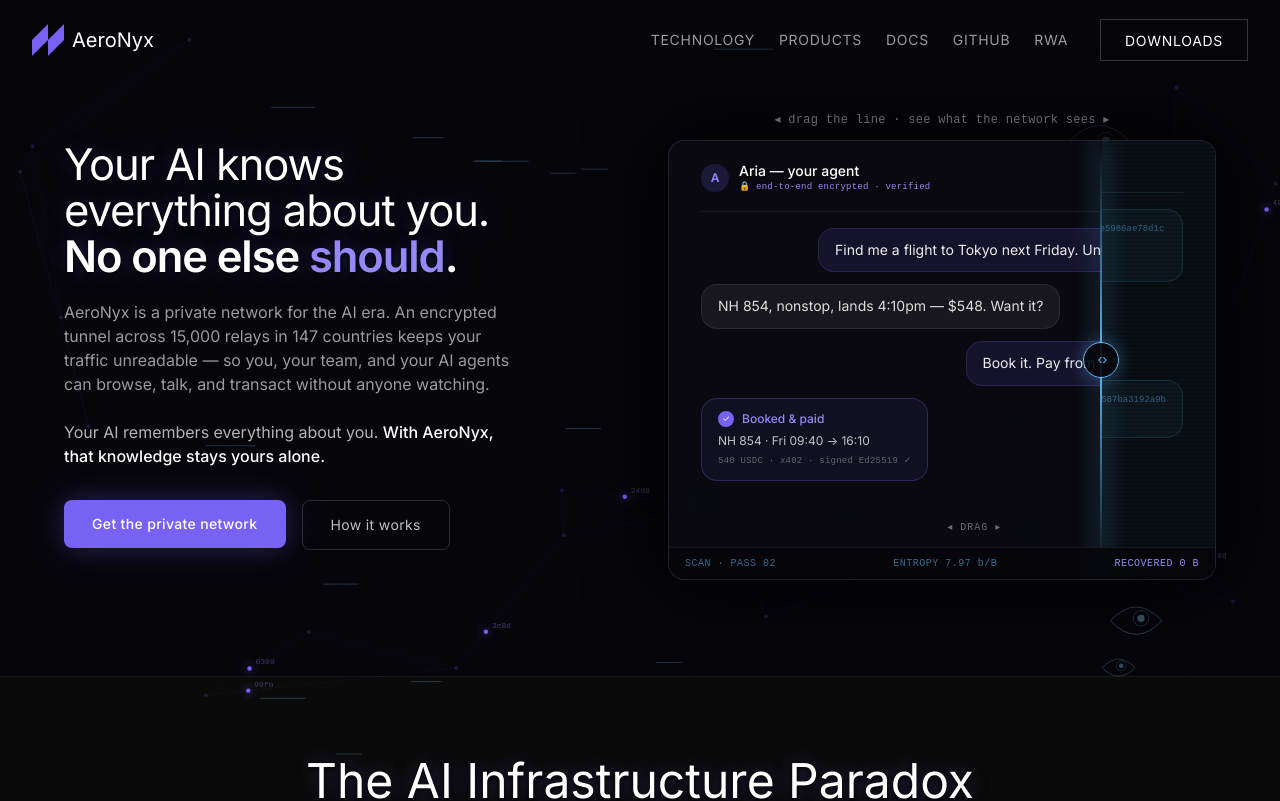
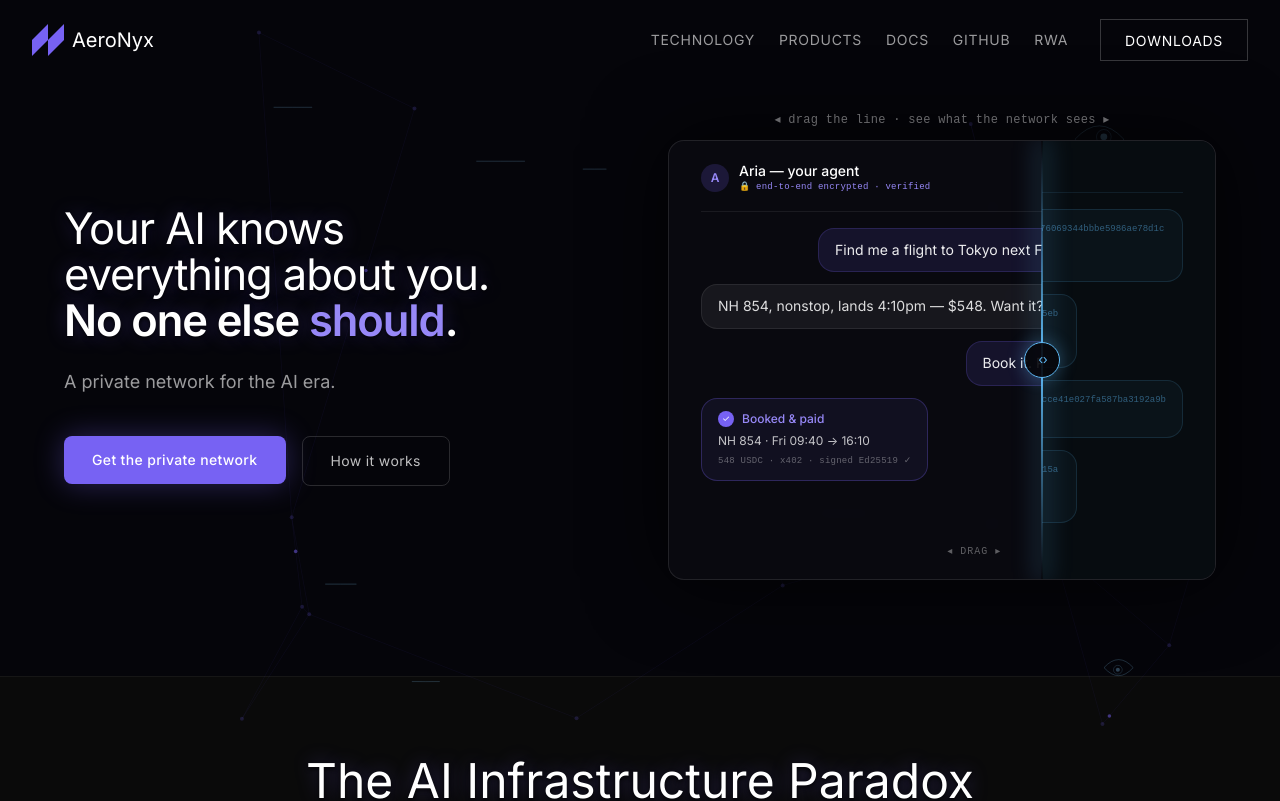
Before and after one commit to AeroNyxNetwork/AeroNyx-web, a Next.js app: page / in a window 1280 px wide. Shown: the top 801 px of the page. Built offline with nearby package versions, Linux system fonts and the light colour scheme.

Commit message:
Update NarrativeHero.js

```diff
--- a/components/sections/NarrativeHero.js
+++ b/components/sections/NarrativeHero.js
@@ -43,9 +43,9 @@
  *   - splitRef.current is assigned during render on purpose (cheap, keeps the
  *     rAF loop dependency-free). Do not move it into the hot loop's deps.
  *
- * Last Modified: v7.3.0 — Rewrote copy: positions AeroNyx as a private
- *   network (VPN/encrypted tunnel) for the AI era; removed competitor
- *   comparison. Headline unchanged.
+ * Last Modified: v7.4.0 — Restraint pass: copy down to headline + one-line
+ *   subhead + CTAs; sparser/dimmer/slower eyes; Lens stripped to scene +
+ *   divider + minimal drag hint (removed scanlines, footer monitor, stamp).
  * ============================================================================
  */
 
@@ -98,21 +98,21 @@ function WatcherField({ reduced, splitRef }) {
     };
 
     const build = () => {
-      // Eye count self-scales with area; denser so the field never feels empty.
-      // Mobile still lands around ~8-10; desktop ~20-30.
+      // Eye count self-scales with area; sparse on purpose — peripheral unease,
+      // not foreground noise. Desktop ~8-12, mobile ~4-6.
       eyes = [];
-      const n = Math.max(7, Math.floor((W * H) / 38000));
+      const n = Math.max(4, Math.floor((W * H) / 110000));
       for (let i = 0; i < n; i++) {
         eyes.push({
           x: 40 + Math.random() * (W - 80),
           y: 40 + Math.random() * (H - 80),
-          s: 11 + Math.random() * 19,
+          s: 10 + Math.random() * 16,
           open: reduced ? 0.5 : 0,
           target: reduced ? 0.5 : 1,
-          glow: 0.14,
-          nextBlink: performance.now() + 1000 + Math.random() * 6000,
+          glow: 0.1,
+          nextBlink: performance.now() + 2000 + Math.random() * 9000,
           wander: Math.random() * Math.PI * 2,
-          wspd: 0.18 + Math.random() * 0.34,
+          wspd: 0.12 + Math.random() * 0.22,
           px: 0, py: 0, pvx: 0, pvy: 0,
         });
       }
@@ -204,8 +204,8 @@ function WatcherField({ reduced, splitRef }) {
         ctx.fill();
       });
 
-      // --- packets (hex ciphertext travelling the relay mesh) ---
-      if (packets.length < 9 && Math.random() < 0.04) spawnPacket();
+      // --- packets (hex ciphertext travelling the relay mesh) — quiet, no glow ---
+      if (packets.length < 5 && Math.random() < 0.02) spawnPacket();
       packets = packets.filter((p) => p.t <= 1);
       packets.forEach((p) => {
         p.t += p.spd * dt * 2;
@@ -213,15 +213,9 @@ function WatcherField({ reduced, splitRef }) {
         p.x = A.x + (B.x - A.x) * p.t;
         p.y = A.y + (B.y - A.y) * p.t;
         ctx.beginPath();
-        ctx.arc(p.x, p.y, 2.2, 0, Math.PI * 2);
-        ctx.fillStyle = ACCENT;
-        ctx.shadowColor = ACCENT;
-        ctx.shadowBlur = 10;
+        ctx.arc(p.x, p.y, 1.8, 0, Math.PI * 2);
+        ctx.fillStyle = 'rgba(119,98,243,0.5)';
         ctx.fill();
-        ctx.shadowBlur = 0;
-        ctx.font = '8px monospace';
-        ctx.fillStyle = 'rgba(151,136,247,0.4)';
-        ctx.fillText(p.hex, p.x + 6, p.y - 4);
         if (p.t >= 1) {
           const nexts = edges.filter((e) => e.a === p.b || e.b === p.b);
           if (nexts.length && Math.random() < 0.7) {
@@ -269,17 +263,17 @@ function WatcherField({ reduced, splitRef }) {
             const d = Math.hypot(p.x - e.x, p.y - e.y);
             if (d < pd) { pd = d; pp = p; }
           });
-          if (mouse.current.active && md < 340) {
-            gx = mouse.current.x; gy = mouse.current.y; interest = 1 - md / 340;
-          } else if (pp && pd < 200) {
-            gx = pp.x; gy = pp.y; interest = (1 - pd / 200) * 0.8;
+          if (mouse.current.active && md < 260) {
+            gx = mouse.current.x; gy = mouse.current.y; interest = 1 - md / 260;
+          } else if (pp && pd < 150) {
+            gx = pp.x; gy = pp.y; interest = (1 - pd / 150) * 0.6;
           } else {
             e.wander += e.wspd * dt;
             gx = e.x + Math.cos(e.wander) * 100;
             gy = e.y + Math.sin(e.wander * 0.7) * 60;
           }
         }
-        e.glow += ((0.11 + interest * 0.55) - e.glow) * Math.min(dt * 5, 1);
+        e.glow += ((0.08 + interest * 0.38) - e.glow) * Math.min(dt * 5, 1);
 
         // Pupil spring: ~150ms lag + slight overshoot = lifelike.
         const dx = gx - e.x, dy = gy - e.y;
@@ -445,15 +439,11 @@ const NarrativeHero = () => {
   const [reduced, setReduced] = useState(false);
   const [split, setSplit] = useState(50);
   const [hint, setHint] = useState(true);
-  const [pass, setPass] = useState(1);
-  const [stamp, setStamp] = useState(false);
-  const [entropy, setEntropy] = useState('7.98');
 
   const boxRef = useRef(null);
   const scrub = useRef(false);
   const auto = useRef(true);
   const dir = useRef(1);
-  const defeatRef = useRef(0);
   const splitRef = useRef(50);
 
   // Mirror split into a ref so the rAF loop reads it without re-subscribing.
@@ -473,38 +463,28 @@ const NarrativeHero = () => {
     };
   }, []);
 
-  // Auto-sweep the Lens until the visitor interacts.
+  // Auto-sweep the Lens gently until the visitor interacts. Quiet loop —
+  // no stamp/ceremony, just a slow back-and-forth so the idea reads itself.
   useEffect(() => {
     if (reduced) { setSplit(50); return; }
-    let raf, segStart = performance.now(), stamping = false;
+    let raf, segStart = performance.now();
     const loop = (now) => {
       if (scrub.current || !auto.current) { segStart = now; raf = requestAnimationFrame(loop); return; }
-      if (stamping) {
-        if (now - segStart > 1400) { stamping = false; setStamp(false); setPass((p) => p + 1); segStart = now; }
-        raf = requestAnimationFrame(loop);
-        return;
-      }
-      const period = 4200;
+      const period = 5200;
       const t = (now - segStart) / period;
       if (t >= 1) {
         segStart = now;
-        if (dir.current === 1) {
-          stamping = true; setStamp(true);
-          defeatRef.current = now + 1900;
-          setSplit(96);
-        }
         dir.current *= -1;
       } else {
         const e = t < 0.5 ? 2 * t * t : 1 - Math.pow(-2 * t + 2, 2) / 2;
-        const from = dir.current === 1 ? 6 : 96;
-        const to = dir.current === 1 ? 96 : 6;
+        const from = dir.current === 1 ? 18 : 82;
+        const to = dir.current === 1 ? 82 : 18;
         setSplit(from + (to - from) * e);
       }
       raf = requestAnimationFrame(loop);
     };
     raf = requestAnimationFrame(loop);
-    const ent = setInterval(() => setEntropy((7.95 + Math.random() * 0.05).toFixed(2)), 160);
-    return () => { cancelAnimationFrame(raf); clearInterval(ent); };
+    return () => cancelAnimationFrame(raf);
   }, [reduced]);
 
   // Drag the divider → manual control. Pointer events cover mouse + most
@@ -521,7 +501,7 @@ const NarrativeHero = () => {
 
     const down = (e) => {
       if (!inside(e.target)) return;
-      scrub.current = true; auto.current = false; setHint(false); setStamp(false);
+      scrub.current = true; auto.current = false; setHint(false);
       moveTo(e.clientX);
     };
     const move = (e) => { if (scrub.current) moveTo(e.clientX); };
@@ -529,7 +509,7 @@ const NarrativeHero = () => {
 
     const tStart = (e) => {
       if (!inside(e.target)) return;
-      scrub.current = true; auto.current = false; setHint(false); setStamp(false);
+      scrub.current = true; auto.current = false; setHint(false);
       moveTo(e.touches?.[0]?.clientX);
     };
     const tMove = (e) => {
@@ -567,8 +547,6 @@ const NarrativeHero = () => {
       <WatcherField reduced={reduced} splitRef={splitRef} />
 
       <style>{`
-        @keyframes nh-scanlines { from { background-position: 0 0; } to { background-position: 0 8px; } }
-        @keyframes nh-stampIn { 0% {opacity:0; transform:scale(1.15);} 18% {opacity:1; transform:scale(1);} 80% {opacity:1;} 100% {opacity:0;} }
         @keyframes nh-nudge { 0%,100% { transform: translateX(0); } 50% { transform: translateX(7px); } }
       `}</style>
 
@@ -580,7 +558,7 @@ const NarrativeHero = () => {
 
             {/* ---- Left: copy + CTAs ---- */}
             <div className="text-center lg:text-left order-1">
-              <h1 className="font-light leading-[1.05] mb-5"
+              <h1 className="font-light leading-[1.05] mb-6"
                 style={{ fontSize: 'clamp(2rem, 3.4vw, 3.4rem)', letterSpacing: '-0.025em' }}>
                 Your AI knows
                 <br className="hidden sm:block" /> everything about you.
@@ -590,20 +568,9 @@ const NarrativeHero = () => {
                 </span>
               </h1>
 
-              <p className="text-sm sm:text-base leading-relaxed mb-6 max-w-md mx-auto lg:mx-0"
+              <p className="text-base sm:text-lg font-light leading-relaxed mb-10 max-w-md mx-auto lg:mx-0"
                 style={{ color: 'rgba(255,255,255,0.6)' }}>
-                AeroNyx is a private network for the AI era. An encrypted tunnel
-                across 15,000 relays in 147 countries keeps your traffic
-                unreadable — so you, your team, and your AI agents can browse,
-                talk, and transact without anyone watching.
-              </p>
-
-              <p className="text-sm sm:text-base font-light leading-relaxed mb-8 max-w-md mx-auto lg:mx-0"
-                style={{ color: 'rgba(255,255,255,0.7)' }}>
-                Your AI remembers everything about you.{' '}
-                <span className="text-white font-medium">
-                  With AeroNyx, that knowledge stays yours alone.
-                </span>
+                A private network for the AI era.
               </p>
 
               <div className="flex flex-col sm:flex-row gap-4 items-center lg:items-start justify-center lg:justify-start">
@@ -645,14 +612,6 @@ const NarrativeHero = () => {
                 <div className="absolute inset-0"
                   style={{ clipPath: `inset(0 0 0 ${split}%)`, background: '#070c10' }}>
                   <Scene cipher />
-                  {!reduced && (
-                    <div className="absolute inset-0 pointer-events-none"
-                      style={{
-                        background:
-                          'repeating-linear-gradient(to bottom, rgba(95,187,247,0.05) 0px, rgba(95,187,247,0.05) 1px, transparent 1px, transparent 4px)',
-                        animation: 'nh-scanlines 0.4s linear infinite',
-                      }} />
-                  )}
                 </div>
 
                 {/* divider + handle */}
@@ -670,36 +629,11 @@ const NarrativeHero = () => {
 
                 {hint && !reduced && (
                   <div className="absolute left-1/2 -translate-x-1/2 pointer-events-none text-[9px] sm:text-[10px] tracking-widest whitespace-nowrap"
-                    style={{ bottom: '44px', color: 'rgba(255,255,255,0.4)', fontFamily: 'monospace',
+                    style={{ bottom: '20px', color: 'rgba(255,255,255,0.35)', fontFamily: 'monospace',
                       animation: 'nh-nudge 1.6s ease-in-out infinite' }}>
                     ◂ DRAG ▸
                   </div>
                 )}
-
-                {stamp && !reduced && (
-                  <div className="absolute inset-0 flex items-center justify-center pointer-events-none"
-                    style={{ background: 'rgba(6,6,10,0.45)' }}>
-                    <div className="px-5 py-4 rounded-lg border text-center"
-                      style={{ borderColor: ACCENT, background: 'rgba(6,6,10,0.85)',
-                        animation: 'nh-stampIn 1.4s ease forwards', boxShadow: `0 0 40px ${ACCENT}33` }}>
-                      <div className="text-[10px] tracking-widest mb-1"
-                        style={{ fontFamily: 'monospace', color: 'rgba(255,255,255,0.45)' }}>
-                        SCAN PASS {String(pass).padStart(2, '0')} COMPLETE
-                      </div>
-                      <div className="text-base sm:text-lg font-semibold tracking-wide" style={{ color: ACCENT_LT }}>
-                        PLAINTEXT RECOVERED: 0 B
-                      </div>
-                    </div>
-                  </div>
-                )}
-
-                <div className="absolute bottom-0 left-0 right-0 px-4 py-2 flex justify-between border-t text-[9px] sm:text-[10px] tracking-wider"
-                  style={{ fontFamily: 'monospace', borderColor: 'rgba(255,255,255,0.07)',
-                    background: 'rgba(6,6,10,0.85)', color: 'rgba(95,187,247,0.55)' }}>
-                  <span>SCAN · PASS {String(pass).padStart(2, '0')}</span>
-                  <span className="hidden sm:inline">ENTROPY {entropy} b/B</span>
-                  <span style={{ color: ACCENT_LT }}>RECOVERED 0 B</span>
-                </div>
               </div>
             </div>
 
```
